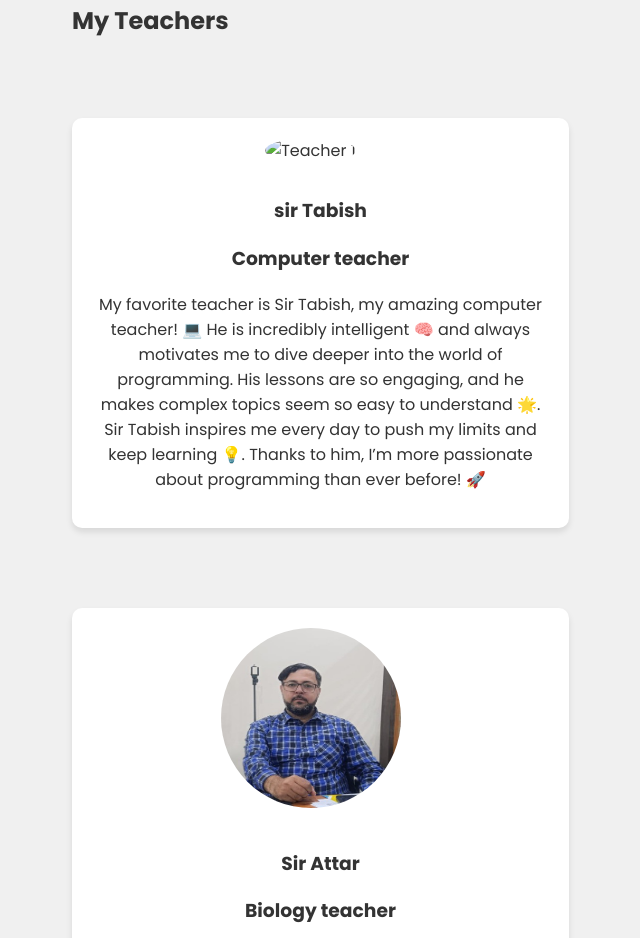
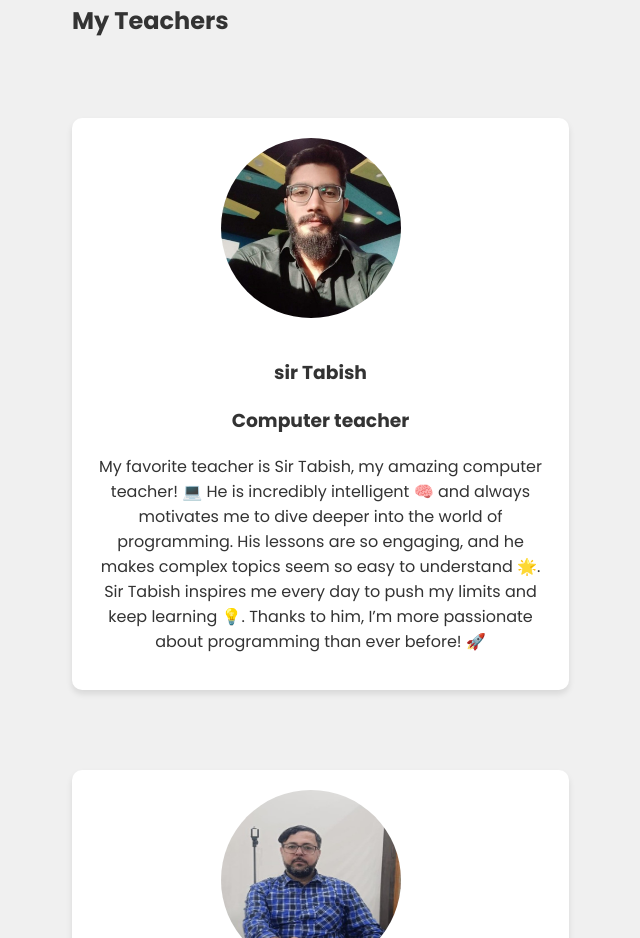
Before and after one commit to kamranikramofficial/Al-Beruni, a plain HTML site: page index.html in a window 1280 px wide. Shown: the part 1723-2661 px from the top of the page, without its empty margins (234-874 px from the left). Drawn offline with nearby package versions, Linux system fonts and the light colour scheme.

Commit message:
sir pisture

```diff
--- a/index.html
+++ b/index.html
@@ -87,7 +87,7 @@
                 <h2 class="fade-in">My Teachers</h2>
                 <div class="teacher-cards fade-in">
                     <div class="card teacher-card">
-                        <img src="/placeholder.svg?height=200&width=200" alt="Teacher 1" class="teacher-img">
+                        <img src="img/sirt1.jpg" alt="Teacher 1" class="teacher-img">
                         <h3>sir Tabish</h3>
                         <h3>Computer teacher</h3>
                         <p>My favorite teacher is Sir Tabish, my amazing computer teacher! 💻 He is incredibly
@@ -146,7 +146,6 @@
                 allowfullscreen></iframe>
         </div>
     </div>
-
     <script src="script.js"></script>
 </body>
 
```
Also changed, not shown: img/sirt1.jpg (added).
